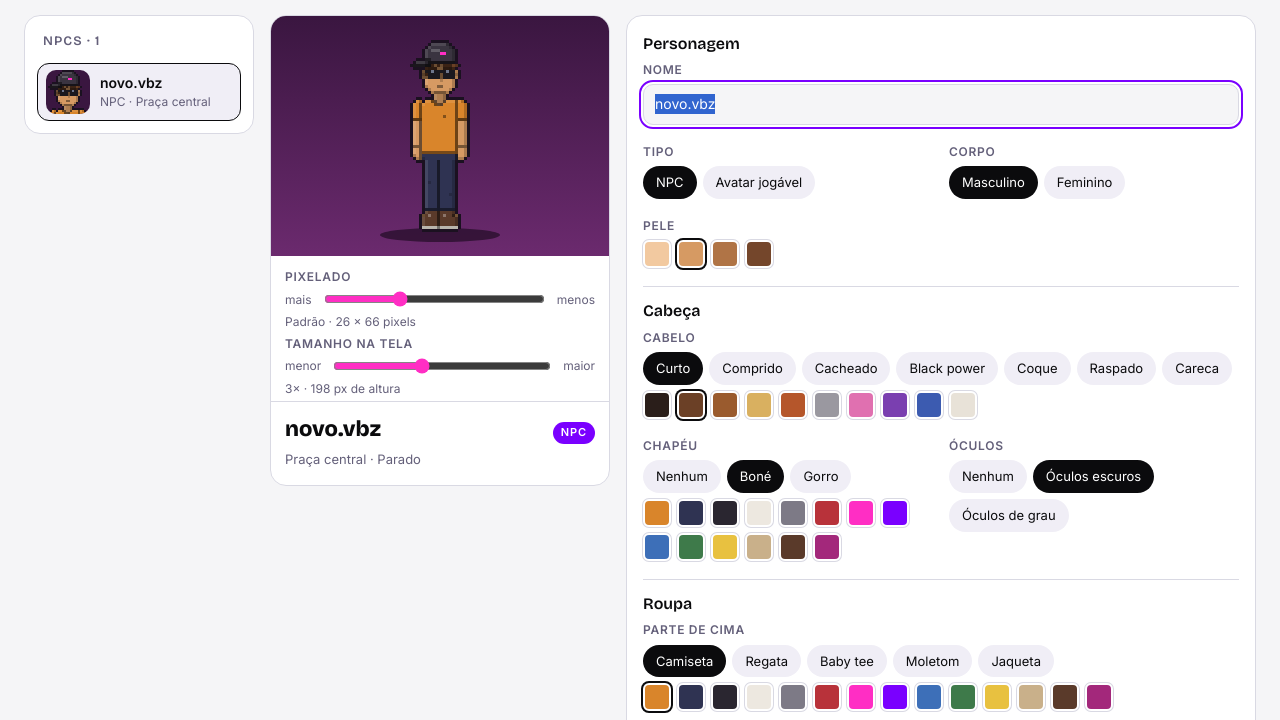
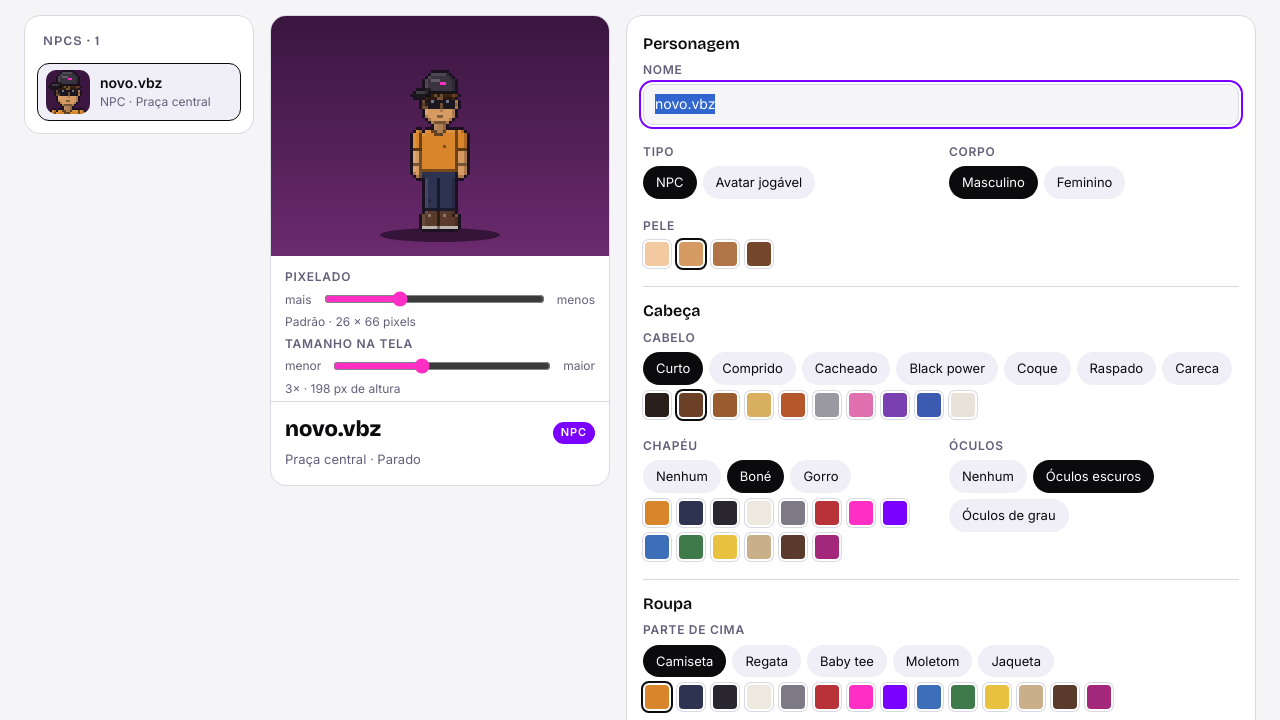
Before and after one commit to luanamatiello12-cloud/personitasvibezzzzzzz, a plain HTML site: page atelie.html in a window 1280 px wide. Shown: the part 79-799 px from the top of the page. Drawn offline with nearby package versions, Linux system fonts and the light colour scheme.

Commit message:
Corpo do boneco mais baixinho: pernas e tronco mais curtos
Co-Authored-By: Claude Fable 5.2 <noreply@anthropic.com>

```diff
--- a/atelie.html
+++ b/atelie.html
@@ -284,7 +284,12 @@ function scale2x(px,W,H){const out=new Array(W*H*4).fill(null),k=v=>v?v.join():"
  return out}
 const PX_NAMES={1:"Bem pixelado",2:"Padrão",3:"Suave",4:"Bem suave"};
 let pxLevel=2;try{const v=+localStorage.getItem("vbz-atelie-pixel");if(PX_NAMES[v])pxLevel=v}catch(e){}
-function pixels(c,level){const s=sprite(c);if(level<=1){const h=halve(s.col,s.part);return{px:finish(h.col,h.part,h.W,h.H),W:h.W,H:h.H}}
+/* shorter body: a few rows come out of the legs and the torso, feet stay on the ground */
+const CUT_ROWS=[29,30,31,32,48,49,50,51,52,53];
+function squash(s){const col=new Array(SW*SH).fill(null),part=new Array(SW*SH).fill(null);let ny=SH-1;
+ for(let y=SH-1;y>=0;y--){if(CUT_ROWS.includes(y))continue;for(let x=0;x<SW;x++){col[ny*SW+x]=s.col[y*SW+x];part[ny*SW+x]=s.part[y*SW+x]}ny--}
+ return{col,part}}
+function pixels(c,level){const s=squash(sprite(c));if(level<=1){const h=halve(s.col,s.part);return{px:finish(h.col,h.part,h.W,h.H),W:h.W,H:h.H}}
  let px=finish(s.col,s.part,SW,SH),W=SW,H=SH;for(let i=2;i<level;i++){px=scale2x(px,W,H);W*=2;H*=2}return{px,W,H}}
 function spriteCanvas(c,crop,level){
  const r=pixels(c,crop?2:(level||pxLevel)),px=r.px,SW=r.W;const [x0,y0,w,h]=crop||[0,0,r.W,r.H];
@@ -324,7 +329,7 @@ function renderCast(){
   const g=document.createElement("div");g.className="cgroup";
   for(const [id,c] of items){
    const b=document.createElement("button");b.type="button";b.className="card"+(id===cur?" on":"");b.setAttribute("aria-current",id===cur?"true":"false");
-   const th=document.createElement("span");th.className="thumb";th.append(spriteCanvas(c,[2,-1+1,22,22]));b.append(th);
+   const th=document.createElement("span");th.className="thumb";th.append(spriteCanvas(c,[2,10,22,22]));b.append(th);
    const d=document.createElement("div");const n=document.createElement("div");n.className="nm";n.textContent=c.nome||"sem nome";const r=document.createElement("div");r.className="rl";r.textContent=c.tipo==="npc"?(c.papel||"NPC")+" · "+byId(PLACES,c.local).n:"Avatar inicial";d.append(n,r);b.append(d);
    b.onclick=()=>select(id);g.append(b);
   }
```
Also changed, not shown: index.html (+9 -4 lines).
